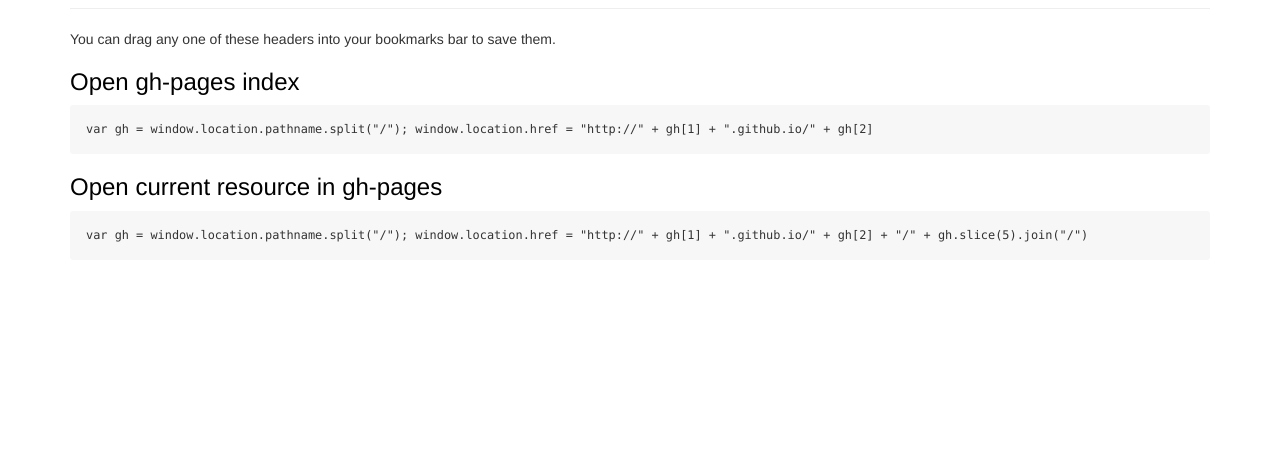
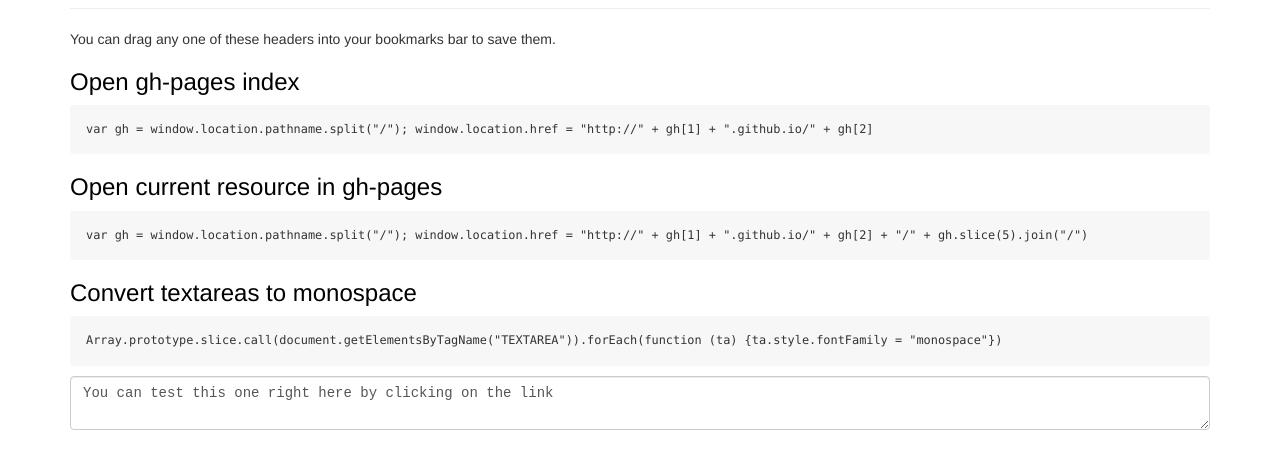
Before and after one commit to colelawrence/bookmarklets, a plain HTML site: page index.html in a window 1280 px wide. Shown: the part 108-576 px from the top of the page. Drawn offline with nearby package versions, Linux system fonts and the light colour scheme.

Commit message:
Update index.html

```diff
--- a/index.html
+++ b/index.html
@@ -25,6 +25,11 @@
       <h3><a href='javascript: var gh = window.location.pathname.split("/"); window.location.href = "http://" + gh[1] + ".github.io/" + gh[2] + "/" + gh.slice(5).join("/")' title="Open current resource in gh-pages">Open current resource in gh-pages</a></h3>
       <pre>var gh = window.location.pathname.split("/"); window.location.href = "http://" + gh[1] + ".github.io/" + gh[2] + "/" + gh.slice(5).join("/")</pre>
     </article>
+    <article>
+      <h3><a href='javascript: Array.prototype.slice.call(document.getElementsByTagName("TEXTAREA")).forEach(function (ta) {ta.style.fontFamily = "monospace"})' title="Convert textareas to monospace">Convert textareas to monospace</a></h3>
+      <pre>Array.prototype.slice.call(document.getElementsByTagName("TEXTAREA")).forEach(function (ta) {ta.style.fontFamily = "monospace"})</pre>
+      <textarea rows="2" class="form-control" style="font-family: monospace;">You can test this one right here by clicking on the link</textarea>
+    </article>
   </div>
 </div>
 
```
